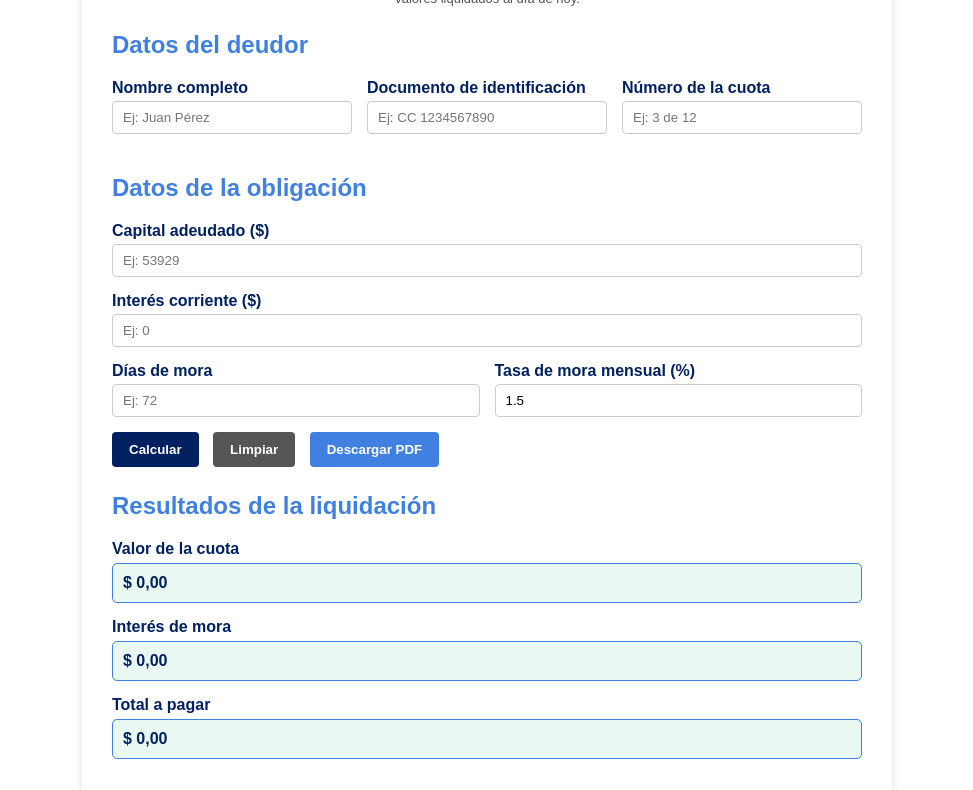
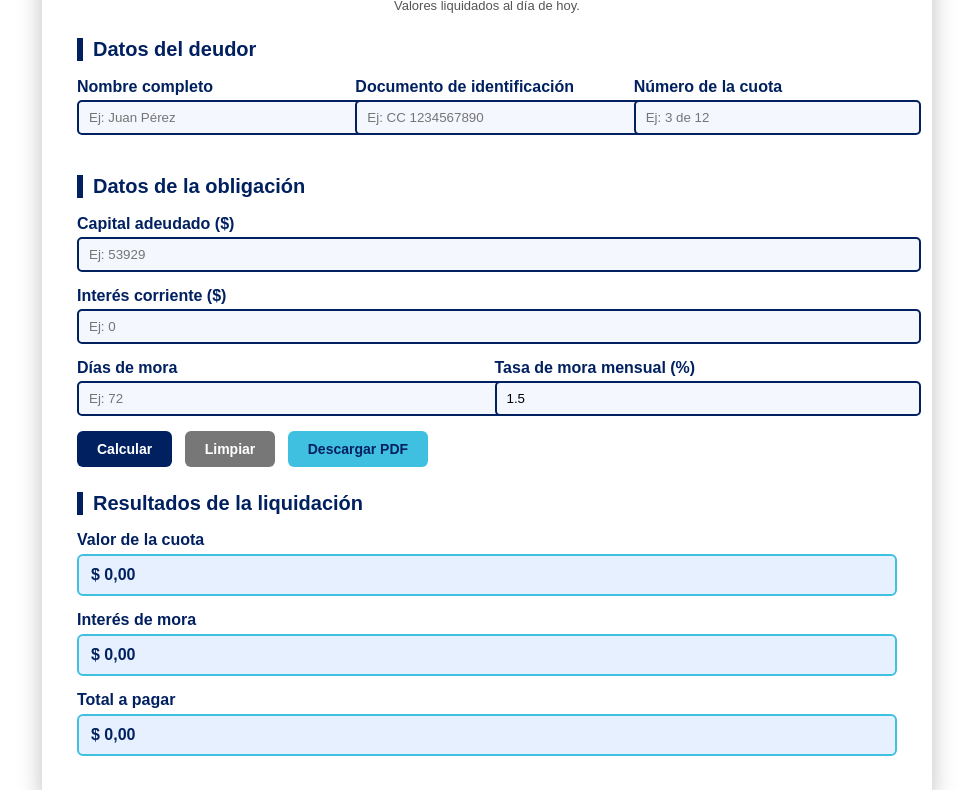
Before and after one commit to Yenisarmiento/calculadora-mora-rombo-IDI-BIT, a plain HTML site: page index.html in a window 1280 px wide. Shown: the part 131-921 px from the top of the page, without its empty margins (153-1126 px from the left). Drawn offline with nearby package versions, Linux system fonts and the light colour scheme.

Commit message:
Update index.html
actualizacion con pdf perfecto

```diff
--- a/index.html
+++ b/index.html
@@ -2,49 +2,55 @@
 <html lang="es">
 <head>
   <meta charset="UTF-8" />
-  <title>Calculadora de Intereses Moratorios - Rombo IDI BIT</title>
+  <title>Calculadora de Intereses Moratorios - Rombo</title>
 
   <style>
     :root {
-      --rombo-primary: #002060;   /* Naranja */
-      --rombo-secondary: #4080E0; /* Verde */
-      --rombo-dark: #002060;      /* Negro */
-      --rombo-light: #FFFFFF;     /* Fondo claro */
+      --rombo-dark-blue: #002060;     /* Fondo corporativo */
+      --rombo-mid-blue: #4080E0;      /* Azul intermedio */
+      --rombo-light-cyan: #40C0E0;    /* Azul claro del logo */
+      --rombo-white: #FFFFFF;
     }
 
     body {
       font-family: Arial, sans-serif;
       margin: 20px;
-      background: var(--rombo-light);
-      color: var(--rombo-dark);
+      background: var(--rombo-white);
+      color: var(--rombo-dark-blue);
+    }
+
+    .container {
+      max-width: 820px;
+      margin: 0 auto;
+      background: var(--rombo-white);
+      padding: 30px 35px;
+      border-radius: 12px;
+      box-shadow: 0 5px 25px rgba(0,0,0,0.25);
+      border-top: 8px solid var(--rombo-dark-blue);
     }
 
     h1 {
       text-align: center;
-      color: var(--rombo-primary);
       margin-bottom: 5px;
-    }
-
-    h2 {
-      color: var(--rombo-secondary);
-      margin-top: 25px;
-    }
-
-    .container {
-      max-width: 750px;
-      margin: 0 auto;
-      background: #fff;
-      padding: 25px 30px;
-      border-radius: 10px;
-      box-shadow: 0 2px 8px rgba(0,0,0,0.12);
-      border-top: 6px solid var(--rombo-primary);
+      color: var(--rombo-dark-blue);
+      font-size: 32px;
+      font-weight: bold;
     }
 
     .subtitulo {
       text-align: center;
+      margin-bottom: 25px;
       color: #555;
       font-size: 13px;
-      margin-bottom: 20px;
+    }
+
+    h2 {
+      margin-top: 25px;
+      color: var(--rombo-dark-blue);
+      border-left: 6px solid var(--rombo-dark-blue);
+      padding-left: 10px;
+      font-size: 20px;
+      font-weight: bold;
     }
 
     .fila {
@@ -61,48 +67,63 @@
 
     label {
       font-weight: bold;
+      color: var(--rombo-dark-blue);
+      margin-bottom: 4px;
       display: block;
-      margin-bottom: 4px;
     }
 
     input {
       width: 100%;
       padding: 8px 10px;
-      border: 1px solid #ccc;
-      border-radius: 4px;
-      box-sizing: border-box;
+      border: 2px solid var(--rombo-dark-blue);
+      border-radius: 5px;
+      background: #f5f7ff;
+      color: #000;
     }
 
     button {
-      padding: 10px 17px;
+      padding: 10px 20px;
       border: none;
       cursor: pointer;
-      border-radius: 4px;
+      border-radius: 6px;
       font-weight: bold;
-      margin-right: 10px;
+      font-size: 14px;
+      transition: 0.2s;
+      margin-right: 8px;
     }
 
     .btn-calcular {
-      background: var(--rombo-primary);
-      color: white;
+      background: var(--rombo-dark-blue);
+      color: var(--rombo-white);
+    }
+    .btn-calcular:hover {
+      background: var(--rombo-mid-blue);
     }
 
     .btn-limpiar {
+      background: #777;
+      color: var(--rombo-white);
+    }
+    .btn-limpiar:hover {
       background: #555;
-      color: white;
     }
 
     .btn-pdf {
-      background: var(--rombo-secondary);
-      color: white;
+      background: var(--rombo-light-cyan);
+      color: var(--rombo-dark-blue);
+    }
+    .btn-pdf:hover {
+      background: var(--rombo-mid-blue);
+      color: var(--rombo-white);
     }
 
     .result {
-      background: #e9f8f1;
-      border: 1px solid var(--rombo-secondary);
-      padding: 10px;
+      background: #e6f0ff;
+      border: 2px solid var(--rombo-light-cyan);
+      color: var(--rombo-dark-blue);
+      padding: 10px 12px;
+      border-radius: 6px;
       font-weight: bold;
-      border-radius: 5px;
       margin-top: 5px;
     }
   </style>
@@ -110,12 +131,10 @@
 
 <body>
 
-  <!-- CONTENIDO QUE SE EXPORTA A PDF -->
   <div class="container" id="contenido">
     <h1>Calculadora de Mora - Rombo</h1>
     <p class="subtitulo">Valores liquidados al día de hoy.</p>
 
-    <!-- DATOS DEL DEUDOR -->
     <h2>Datos del deudor</h2>
 
     <div class="fila">
@@ -135,44 +154,46 @@
       </div>
     </div>
 
-    <!-- DATOS DE LA OBLIGACIÓN -->
     <h2>Datos de la obligación</h2>
 
     <div class="field">
       <label>Capital adeudado ($)</label>
-      <input type="number" id="capital" placeholder="Ej: 53929" min="0">
+      <input type="number" id="capital" placeholder="Ej: 53929">
     </div>
 
     <div class="field">
       <label>Interés corriente ($)</label>
-      <input type="number" id="interesCorrienteValor" placeholder="Ej: 0" min="0">
+      <input type="number" id="interesCorrienteValor" placeholder="Ej: 0">
     </div>
 
     <div class="fila">
       <div class="field">
         <label>Días de mora</label>
-        <input type="number" id="diasMora" placeholder="Ej: 72" min="0">
+        <input type="number" id="diasMora" placeholder="Ej: 72">
       </div>
 
       <div class="field">
         <label>Tasa de mora mensual (%)</label>
-        <input type="number" id="tasaMoraMensual" value="1.5" step="0.01">
+        <input type="number" id="tasaMoraMensual" value="1.5">
       </div>
     </div>
 
-    <!-- BOTONES -->
     <div class="field">
       <button class="btn-calcular" onclick="calcular()">Calcular</button>
       <button class="btn-limpiar" onclick="limpiar()">Limpiar</button>
       <button class="btn-pdf" onclick="generarPDF()">Descargar PDF</button>
     </div>
 
-    <!-- RESULTADOS -->
     <h2>Resultados de la liquidación</h2>
 
     <div class="field">
       <label>Valor de la cuota</label>
       <div class="result" id="valorCuota">$ 0,00</div>
+    </div>
+
+    <div class="field">
+      <label style="display:none;">Interés corriente (% sobre capital)</label>
+      <div class="result" id="interesCorrientePorcentaje" style="display:none;">0,00 %</div>
     </div>
 
     <div class="field">
@@ -186,7 +207,7 @@
     </div>
   </div>
 
-  <!-- LIBRERÍAS PARA PDF -->
+  <!-- Librerías -->
   <script src="https://cdnjs.cloudflare.com/ajax/libs/jspdf/2.5.1/jspdf.umd.min.js"></script>
   <script src="https://cdnjs.cloudflare.com/ajax/libs/html2canvas/1.4.1/html2canvas.min.js"></script>
 
@@ -198,26 +219,17 @@
       });
     }
 
-    function formatoPorcentaje(v) {
-      return Number(v).toLocaleString("es-CO", {
-        minimumFractionDigits: 2,
-        maximumFractionDigits: 2
-      }) + " %";
-    }
-
     function calcular() {
       let capital = parseFloat(document.getElementById("capital").value) || 0;
       let icv = parseFloat(document.getElementById("interesCorrienteValor").value) || 0;
-      let dias = parseInt(document.getElementById("diasMora").value) || 0;
+      let dias = parseFloat(document.getElementById("diasMora").value) || 0;
       let tasa = parseFloat(document.getElementById("tasaMoraMensual").value) || 0;
 
       let cuota = capital + icv;
-      let icp = capital > 0 ? (icv / capital) * 100 : 0;
       let mora = (capital * (tasa / 100) / 30) * dias;
       let total = cuota + mora;
 
       document.getElementById("valorCuota").textContent = formatoMoneda(cuota);
-      document.getElementById("interesCorrientePorcentaje").textContent = formatoPorcentaje(icp);
       document.getElementById("interesMora").textContent = formatoMoneda(mora);
       document.getElementById("totalPagar").textContent = formatoMoneda(total);
     }
@@ -225,33 +237,36 @@
     function limpiar() {
       document.querySelectorAll("input").forEach(i => i.value = "");
       document.getElementById("tasaMoraMensual").value = 1.5;
+
       document.getElementById("valorCuota").textContent = "$ 0,00";
-      document.getElementById("interesCorrientePorcentaje").textContent = "0,00 %";
       document.getElementById("interesMora").textContent = "$ 0,00";
       document.getElementById("totalPagar").textContent = "$ 0,00";
     }
 
+    /* --- NUEVA FUNCIÓN PARA PDF PERFECTO --- */
     function generarPDF() {
       const { jsPDF } = window.jspdf;
+      const contenido = document.getElementById("contenido");
+      const nombre = document.getElementById("nombreDeudor").value || "cliente";
+      const archivo = `Liquidacion_mora_${nombre.replace(/\s+/g, "_")}.pdf`;
 
-      const doc = new jsPDF("p", "pt", "a4");
-      const contenido = document.getElementById("contenido");
-
-      const nombre = document.getElementById("nombreDeudor").value || "cliente";
-      const nombreArchivo = `Liquidacion_mora_${nombre.replace(/\s+/g, "_")}.pdf`;
-
-      // Ocultar botones del PDF
       const botones = contenido.querySelectorAll("button");
       botones.forEach(b => b.style.display = "none");
 
-      doc.html(contenido, {
-        callback: function () {
-          botones.forEach(b => b.style.display = "inline-block");
-          doc.save(nombreArchivo);
-        },
-        x: 20,
-        y: 20,
-        html2canvas: { scale: 0.7 }
+      html2canvas(contenido, { scale: 2 }).then(canvas => {
+        const imgData = canvas.toDataURL("image/png");
+
+        const pdf = new jsPDF("p", "pt", "a4");
+        const pageWidth  = pdf.internal.pageSize.getWidth();
+        const margin = 20;
+
+        const imgWidth = pageWidth - margin * 2;
+        const imgHeight = canvas.height * imgWidth / canvas.width;
+
+        pdf.addImage(imgData, "PNG", margin, margin, imgWidth, imgHeight);
+        pdf.save(archivo);
+
+        botones.forEach(b => b.style.display = "inline-block");
       });
     }
   </script>
```
